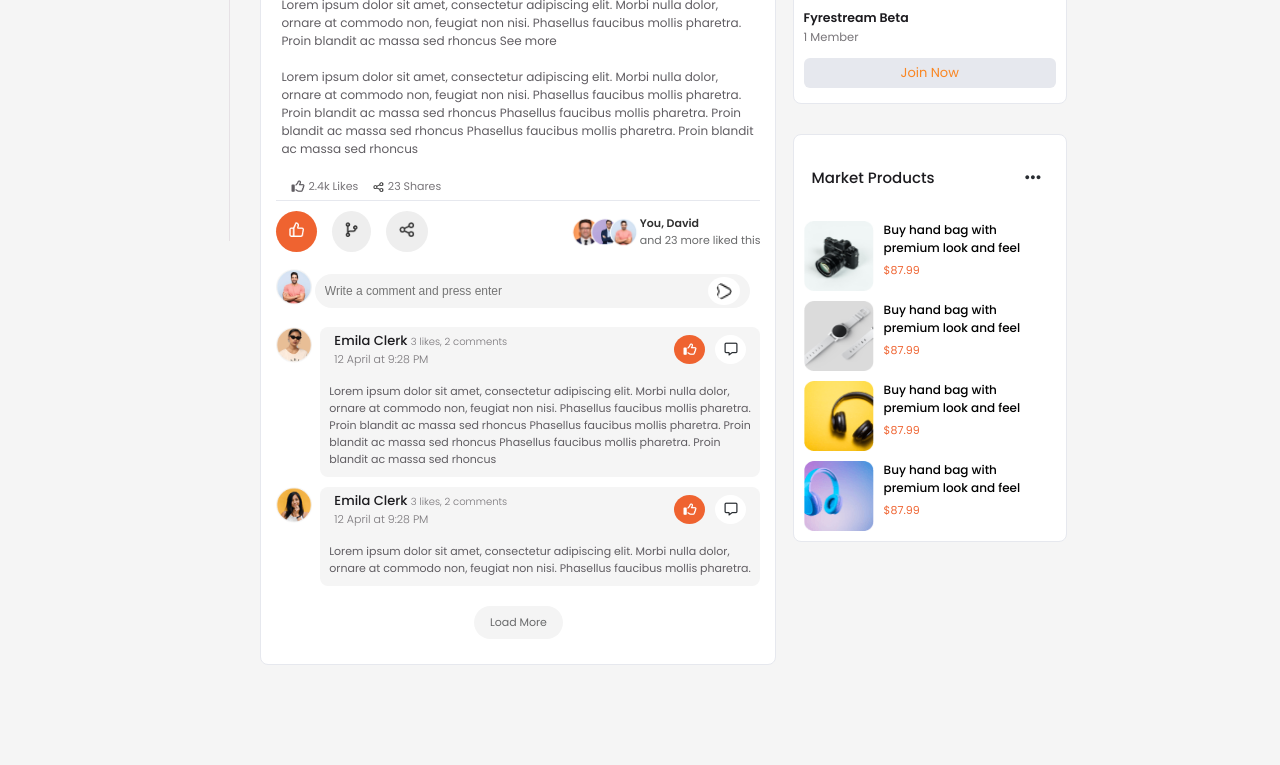
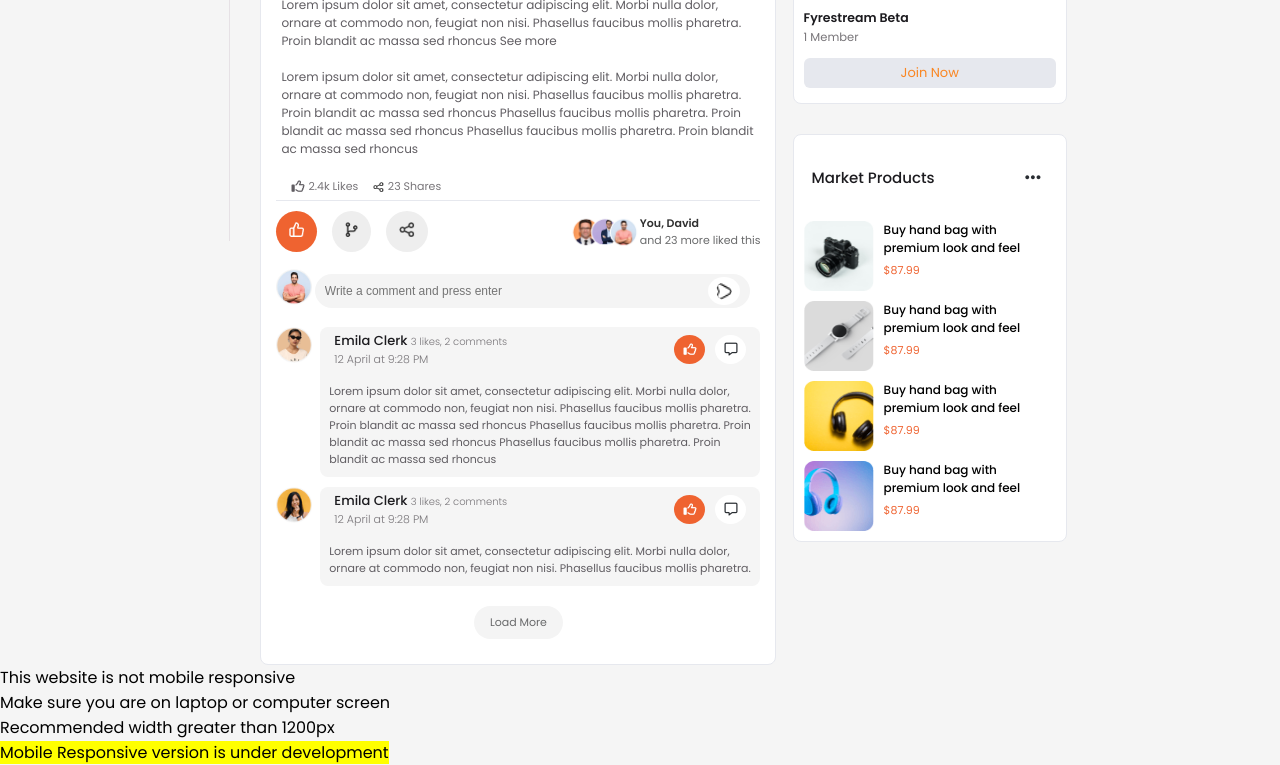
Before and after one commit to asimshakoor11/social_website, a plain HTML site: page index.html in a window 1280 px wide. Shown: the part 619-1384 px from the top of the page. Before the commit the page ends 1284 px from the top, so only its background shows below. Drawn offline with Linux system fonts and the light colour scheme; a web font is replaced by a local one.

Commit message:
Update index.html

```diff
--- a/index.html
+++ b/index.html
@@ -542,8 +542,17 @@
             </div>
         </div>
 
+    </main>
 
-    </main>
+
+    <div class="screen">
+        <div>
+            <p>This website is not mobile responsive</p>
+            <p>Make sure you are on laptop or computer screen</p>
+            <p>Recommended width greater than 1200px</p>
+            <p><mark>Mobile Responsive version is under development</mark></p>
+        </div>
+    </div>
 
 
     <script src="script.js" defer></script>
```
